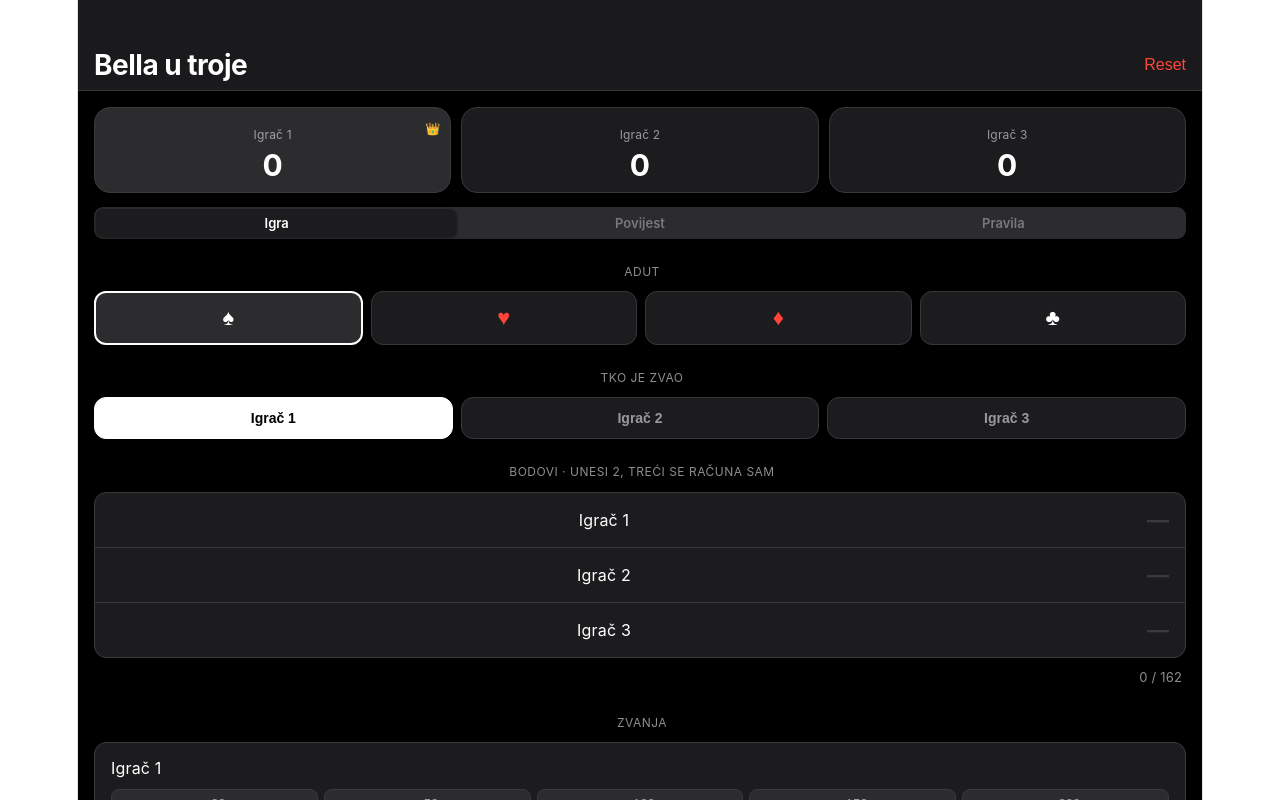
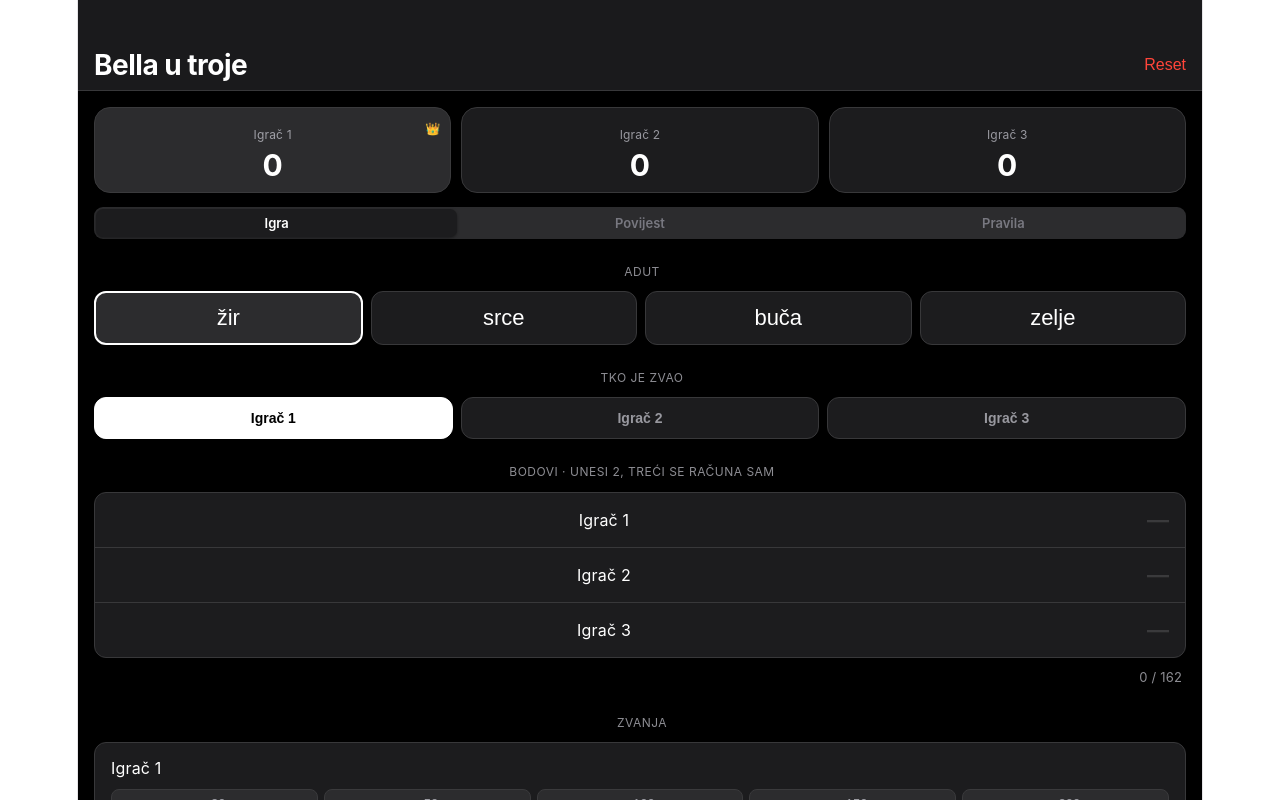
Before and after one commit to SKatava/bella-app, a React (Vite) app: page / in a window 1280 px wide. Shown: the top 800 px of the page. Built offline with nearby package versions, Linux system fonts and the light colour scheme.

Commit message:
mienjanje izgled aduta

```diff
--- a/src/App.jsx
+++ b/src/App.jsx
@@ -1,8 +1,8 @@
 import { useState, useRef, useEffect } from "react";
 
 const PLAYERS = ["Igrač 1", "Igrač 2", "Igrač 3"];
-const SUITS = ["♠", "♥", "♦", "♣"];
-const SUIT_COLORS = { "♠": "#ffffff", "♥": "#ff453a", "♦": "#ff453a", "♣": "#ffffff" };
+const SUITS = ["žir", "srce", "buča", "zelje"];
+const SUIT_COLORS = { "žir": "#ffffff", "srce": "#ffffff", "buča": "#ffffff", "zelje": "#ffffff" };
 const ZVANJA_OPTS = [20, 50, 100, 150, 200];
 
 // iOS dark palette
@@ -71,7 +71,7 @@ export default function BellaTracker() {
   const [scores, setScores] = useState([0, 0, 0]);
   const [history, setHistory] = useState([]);
   const [round, setRound] = useState({
-    adut: "♠", zvacPlayer: 0,
+    adut: "žir", zvacPlayer: 0,
     points: ["", "", ""], zvanja: [[], [], []],
   });
   const [tab, setTab] = useState("igra");
```
